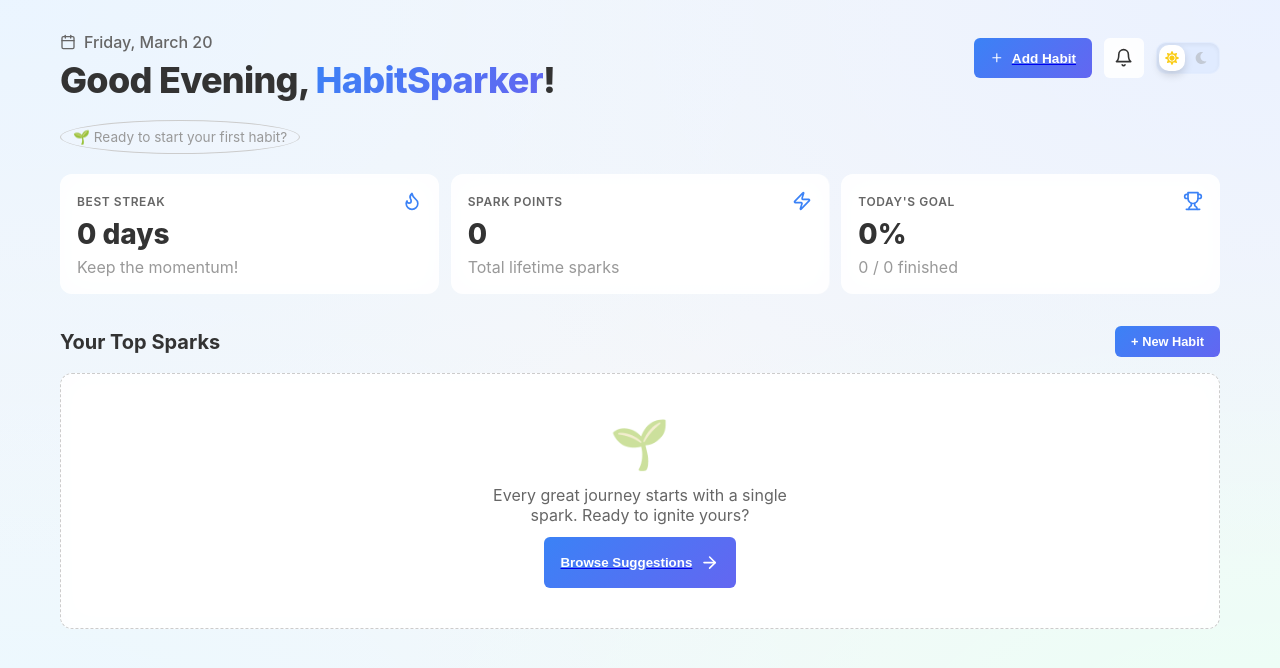
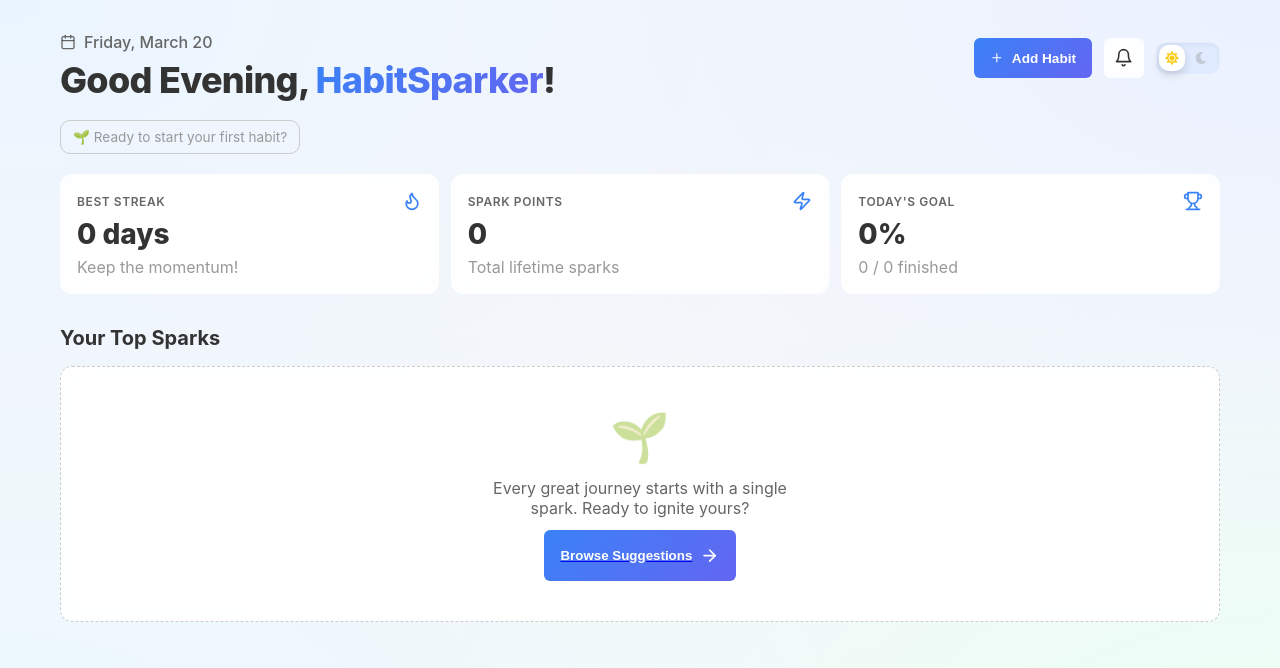
Before and after one commit to Triumphant307/habit-spark-2.0, a Next.js app: page /dashboard in a window 1280 px wide. Shown: the top 668 px of the page. Built offline with nearby package versions, Linux system fonts and the light colour scheme.

Commit message:
refactor: remove redundant New Habit button from dashboard section

```diff
--- a/src/Styles/Dashboard/Greeting.module.css
+++ b/src/Styles/Dashboard/Greeting.module.css
@@ -93,9 +93,13 @@
   color: var(--color-text-muted);
   background: rgba(255, 255, 255, 0.03);
   padding: var(--spacing-sm) var(--spacing-md);
-  border-radius: var(--shape-radius-full);
+  border-radius: var(--shape-radius-md);
   border: 1px solid var(--border-color-base);
   width: fit-content;
+}
+
+.Add_Button_Quick_Link {
+  text-decoration: none;
 }
 
 @media (max-width: 600px) {
--- a/src/components/Dashboard/ActiveHabits.tsx
+++ b/src/components/Dashboard/ActiveHabits.tsx
@@ -62,16 +62,6 @@ const ActiveHabits: React.FC = () => {
               </Button>
             </Link>
           )}
-          <Link className={styles.Button_Link} href="/suggestion">
-            <Button
-              style={{
-                padding: "var(--spacing-sm) var(--spacing-lg)",
-                fontSize: "0.8rem",
-              }}
-            >
-              + New Habit
-            </Button>
-          </Link>
         </div>
       </div>
 
--- a/src/components/Dashboard/Greeting.tsx
+++ b/src/components/Dashboard/Greeting.tsx
@@ -62,7 +62,7 @@ const Greeting: React.FC = () => {
         </div>
 
         <div className={styles.Header_Actions}>
-          <Link href="/suggestion">
+          <Link className={styles.Add_Button_Quick_Link} href="/suggestion">
             <button className={styles.Add_Button_Quick}>
               <LuPlus />
               <span>Add Habit</span>
```
